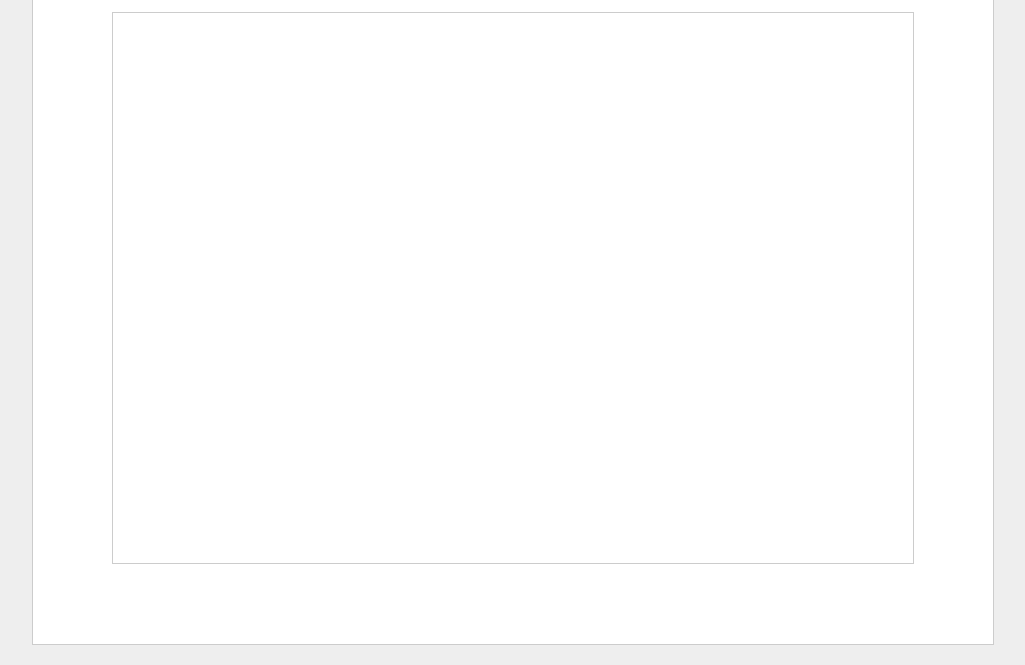
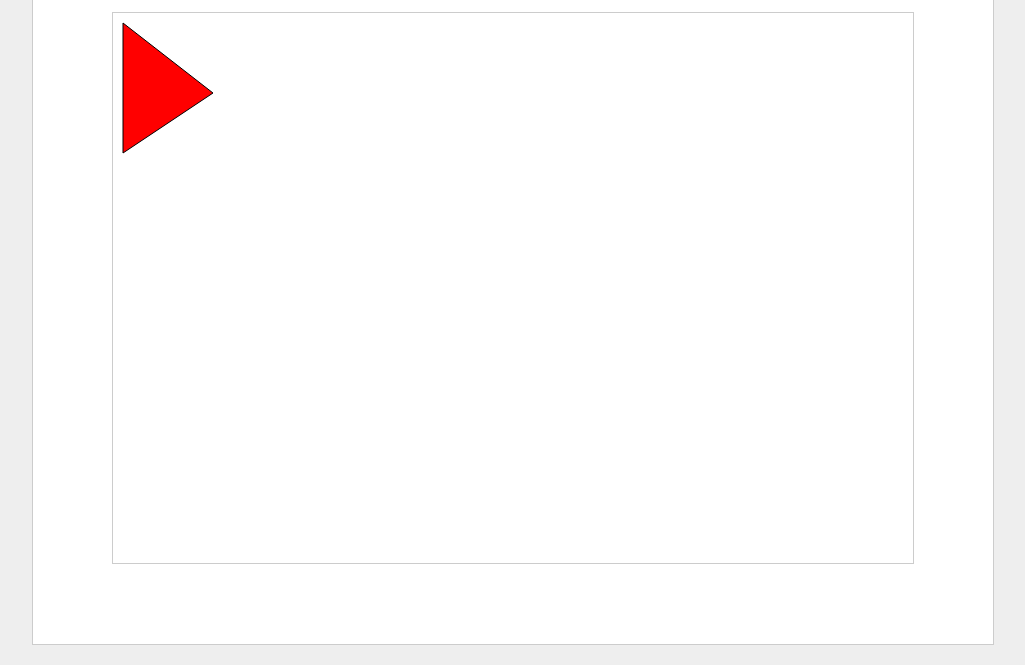
Before and after one commit to pablocazorla/CanvasFramework, a plain HTML site: page index.html in a window 1280 px wide. Shown: the part 135-800 px from the top of the page, without its empty margins (127-1152 px from the left). Drawn offline with Linux system fonts and the light colour scheme.

Commit message:
Driving objects

```diff
--- a/apps/playground.js
+++ b/apps/playground.js
@@ -1,2 +1,22 @@
 //App
-var myCanvas = new Canvas('myCanvas');
+var myCanvas = new Canvas('myCanvas'),
+	myLayer = new Layer(),
+	mySprite = new Sprite(function(c){
+		c.beginPath();
+		c.moveTo(10,10);
+		c.lineTo(100,80);
+		c.lineTo(10,140);
+		c.lineTo(10,10);
+		c.fill();
+		c.stroke();
+		c.closePath;
+	},{
+		style : {
+			fillStyle : 'red'
+		}
+	});
+
+myLayer.add(mySprite);
+myCanvas.add(myLayer);
+
+myCanvas.render();
--- a/index.html
+++ b/index.html
@@ -12,7 +12,7 @@
 			<canvas id="myCanvas" width="800" height="550"></canvas>
 		</div>
 		<script type="text/javascript" src="js/utils.js"></script>
-		<script type="text/javascript" src="js/xsprite.js"></script>
+		<script type="text/javascript" src="js/sprite.js"></script>
 		<script type="text/javascript" src="js/layer.js"></script>
 		<script type="text/javascript" src="js/canvas.js"></script>
 		<script type="text/javascript" src="apps/playground.js"></script>
--- a/js/canvas.js
+++ b/js/canvas.js
@@ -64,17 +64,34 @@
 			}
 		},
 
-
 		clear : function(){
 			this.c.clearRect(0,0,this.canvas.width,this.canvas.height);
 			return this;
+		},
+		render : function(){
+			// Revert to the default coordinate system
+			this.c.setTransform(1,0,0,1,0,0);
+			this.clear();
+			for(var i = 0;i < this.length;i++){
+				var layer = this.layers[i];
+				if(layer.visible){
+
+					this.c.translate(layer.x,layer.y);
+					this.c.scale(layer.xscale,layer.yscale);
+					this.c.rotate(layer.rotation*Math.PI/180);
+
+					for(var ie = 0; ie < layer.length;ie++){
+						var sprite = layer.sprites[ie];
+						this.c.save();
+						for(var a in sprite.conf.style){
+							this.c[a] = sprite.conf.style[a];
+						};
+						sprite.draw(this.c);
+						this.c.restore();
+					}
+				}
+			}
 		}
-
-
-
-
-
-
 
 		//End Canvas
 	};
@@ -83,4 +100,5 @@
 	if(!window.Canvas){
 		window.Canvas = Canvas;
 	};
+
 })();
--- a/js/sprite.js
+++ b/js/sprite.js
@@ -1,12 +1,12 @@
 //Sprite
 ;(function(){
-	var Sprite = function(customConf,draw){
-		this.init(customConf,draw);
+	var Sprite = function(draw,customConf){
+		this.init(draw,customConf);
 	};
 
 	Sprite.prototype = {
 		type : 'sprite',
-		init : function(customConf,draw){
+		init : function(draw,customConf){
 			this.conf = {
 				style : {
 					fillStyle: '#AAA',
@@ -26,9 +26,9 @@
 					strokeStyle: '#000'
 				}
 			};
-			this.conf = extendObject(this.conf,customConf);
 			this.visible = true;
-			this.draw = draw;
+			if(customConf) this.conf = extendObject(this.conf,customConf);
+			if(draw) this.draw = draw;
 		}
 		//End Sprite
 	};
```
